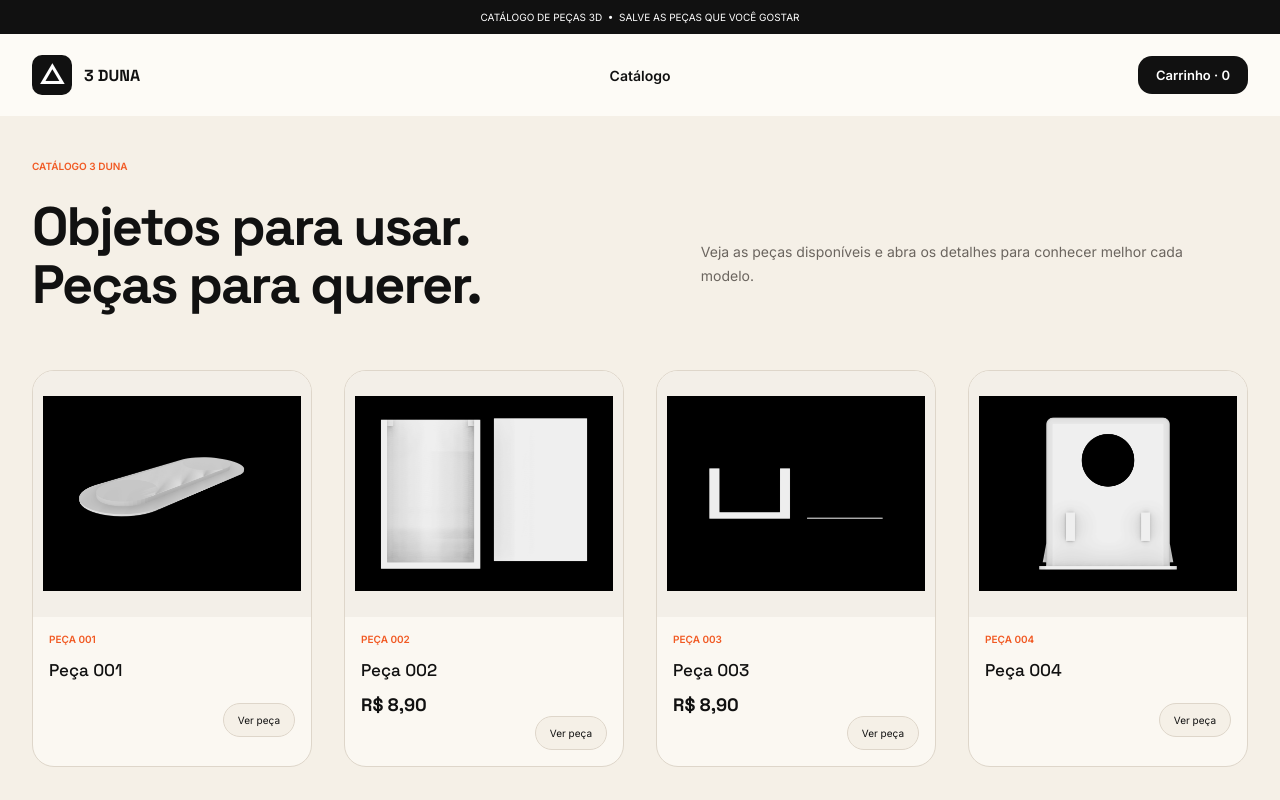
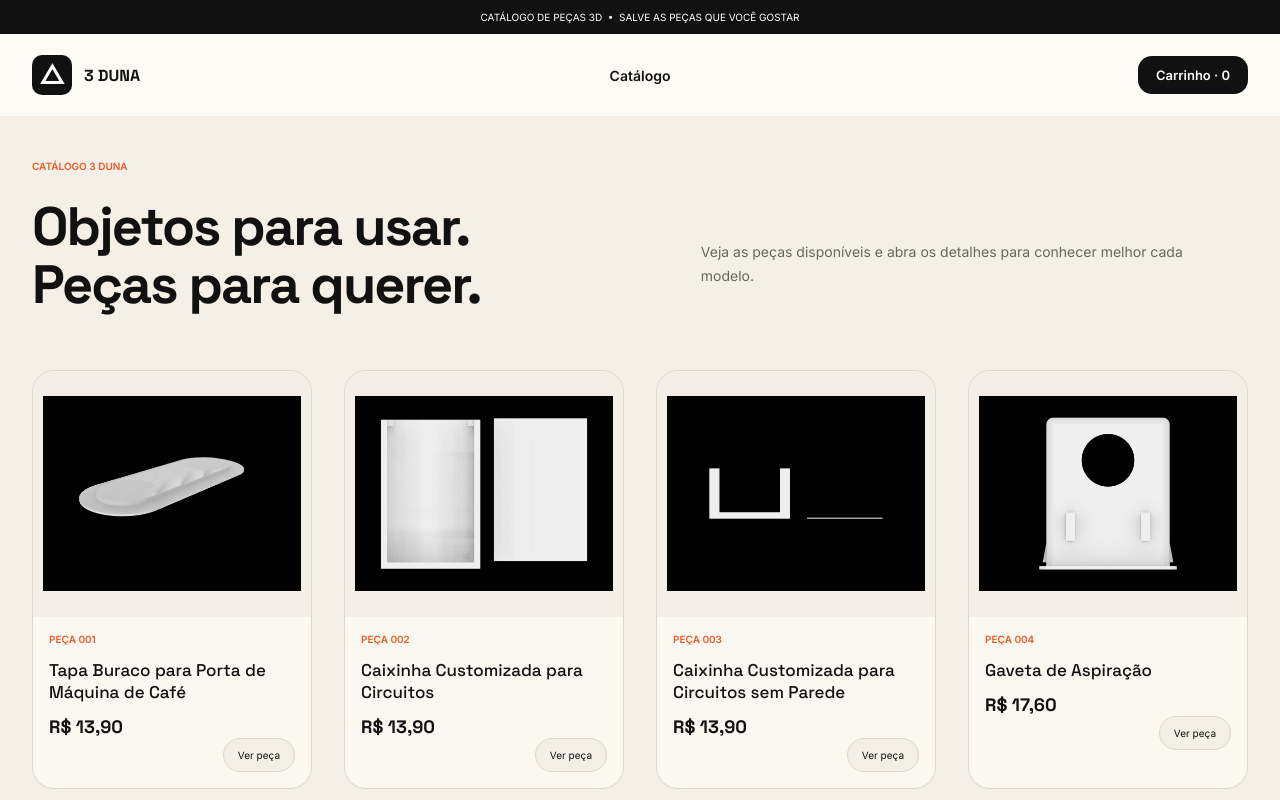
Before and after one commit to GJurass/3duna-catalogo, a Nuxt app: page / in a window 1280 px wide. Shown: the top 800 px of the page. Built offline with nearby package versions, Linux system fonts and the light colour scheme.

Commit message:
content: atualiza descricoes das pecas 001 a 004

```diff
--- a/app/data/products.ts
+++ b/app/data/products.ts
@@ -55,38 +55,49 @@ export type Product = {
 
 const productOverrides: Record<string, Partial<Product>> = {
   '001': {
+    name: 'Tapa Buraco para Porta de Máquina de Café',
     image: '/products/001-3.png',
     images: [
       '/products/001-3.png',
       '/products/001-1.png',
-      '/products/001-2.png'
-    ]
+      '/products/001-2.png',
+      '/products/001-demo.gif'
+    ],
+    description: 'Peça desenvolvida para fechar a abertura existente em portas de máquinas de café que originalmente possuem módulo de pagamento. Permite tampar o espaço e aplicar adesivo sobre a superfície, deixando o acabamento mais uniforme, sem relevo aparente. Compatível com modelos antigos de Onix tradicional, Jade solúvel, Jade grão e Onix tradicional grão.',
+    price: 'R$ 13,90'
   },
   '002': {
+    name: 'Caixinha Customizada para Circuitos',
     image: '/products/002-2.png',
     images: [
       '/products/002-2.png',
       '/products/002-1.png',
       '/products/002-3.png'
     ],
-    price: 'R$ 8,90'
+    description: 'Peça desenvolvida para armazenar e proteger pequenos circuitos elétricos. Pode ser fixada diretamente na máquina, ajudando a manter os componentes organizados, protegidos e oferecendo mais segurança para a operação. Dimensões: a informar.',
+    price: 'R$ 13,90'
   },
   '003': {
+    name: 'Caixinha Customizada para Circuitos sem Parede',
     image: '/products/003-1.png',
     images: [
       '/products/003-1.png',
       '/products/003-2.png',
       '/products/003-3.png'
     ],
-    price: 'R$ 8,90'
+    description: 'Peça desenvolvida para acomodar e proteger pequenos circuitos elétricos, com estrutura aberta para facilitar a passagem de fios, conexões e o acesso aos componentes. Pode ser fixada diretamente na máquina, mantendo a instalação mais organizada e segura. Dimensões: a informar.',
+    price: 'R$ 13,90'
   },
   '004': {
+    name: 'Gaveta de Aspiração',
     image: '/products/004-1.png',
     images: [
       '/products/004-1.png',
       '/products/004-2.png',
       '/products/004-3.png'
-    ]
+    ],
+    description: 'Peça desenvolvida para o sistema de aspiração da máquina de café, proporcionando encaixe prático e melhor organização do conjunto interno. Compatível com máquinas de café Lei Sá e Gaia Espresso Bianchi I, com encaixe universal padrão DIRIM.',
+    price: 'R$ 17,60'
   },
   '005': {
     image: '/products/005-1.png',
```
Also changed, not shown: public/products/001-demo.gif (added).
